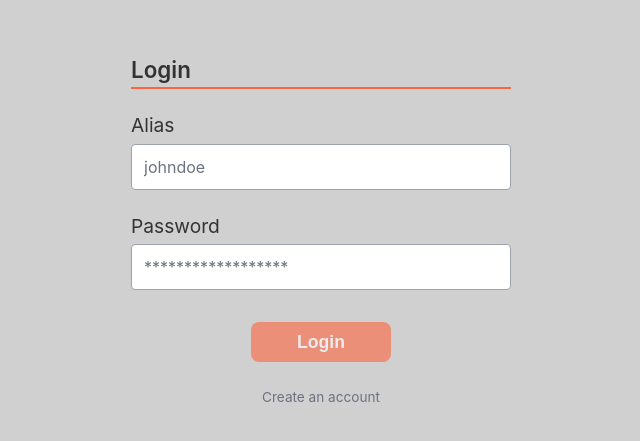
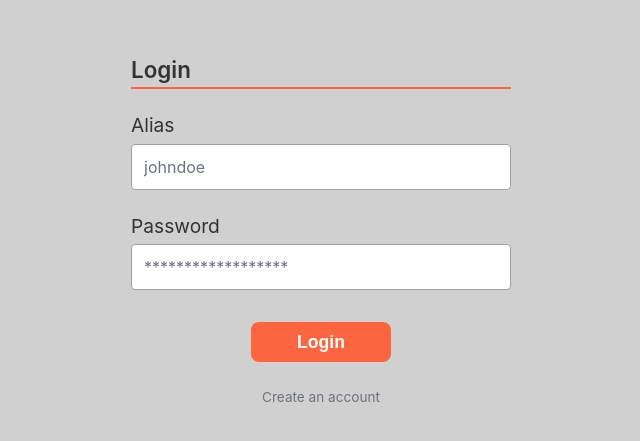
Before and after one commit to BlueSec446/Aether-frontend, a SvelteKit app: page /login in a window 1280 px wide. Shown: the part 169-610 px from the top of the page, without its empty margins (319-959 px from the left). Built offline with nearby package versions, Linux system fonts and the light colour scheme.

Commit message:
Login and register API function description

```diff
--- a/src/routes/login/+page.svelte
+++ b/src/routes/login/+page.svelte
@@ -7,6 +7,7 @@
 
   let username = "";
   let password = "";
+  let isLoading = false;
 
   $: isValid = username.length !== 0 && password.length !== 0;
 </script>
@@ -43,8 +44,8 @@
 
     <div class="button-container">
       <button
-        disabled={!isValid}
-        on:click|preventDefault={() => postLogin(username, password)}
+        disabled={!isValid && isLoading}
+        on:click|preventDefault={() => postLogin(username, password)} // Needs to update isLoading and handle error messages
       >
         Login
       </button>
--- a/src/routes/login/login.ts
+++ b/src/routes/login/login.ts
@@ -1,7 +1,14 @@
 import type { AuthResponse } from '$lib/interfaces/response_objects';
 
 export async function postLogin(username: string, password: string) {
-    const responseJson = await window.frontendAPI.login(username, password);
+    // BACKEND: Post Login Function
+    //const responseJson = await window.frontendAPI.login(username, password);
 
-    //if (!responseJson.status)
+    /**
+     * if (!responseJson.status == 200){
+     *        //Insert Errorhandeling
+     * } else {
+     * goto("/chats"); // Open Chats
+     * }
+    */
 }
--- a/src/routes/register/+page.svelte
+++ b/src/routes/register/+page.svelte
@@ -8,6 +8,7 @@
   let username = "";
   let password = "";
   let confirmPassword = "";
+  let isLoading = false;
 
   // --- PASSWORD POLICY CHECKS ---
   $: hasLength = password.length >= 8;
@@ -81,8 +82,8 @@
 
     <div class="button-container">
       <button
-        disabled={!isValid}
-        on:click|preventDefault={() => postRegister(username, password)}
+        disabled={!isValid && isLoading}
+        on:click|preventDefault={() => postRegister(username, password)} // Needs to update isLoading and handle error messages
       >
         Register
       </button>
```
Also changed, not shown: src/routes/register/register.ts (+9 -0 lines).
